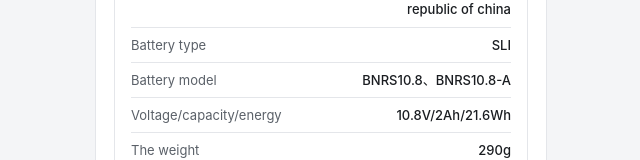
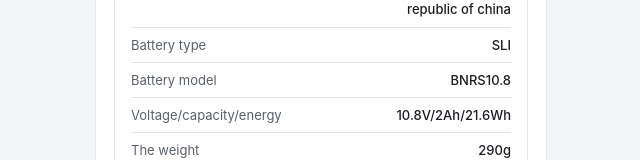
Before and after one commit to Lauvaya/loncin81316.github.io, a plain HTML site: page index.html in a window 1280 px wide. Shown: the part 493-653 px from the top of the page, without its empty margins (319-959 px from the left). Drawn offline with Linux system fonts and the light colour scheme.

Commit message:
Update index.html

```diff
--- a/index.html
+++ b/index.html
@@ -163,7 +163,7 @@
       <div class="row" data-page-node-id="c5M5g7FgwIGPtb9eSISYrJ"><div class="k" data-page-node-id="093EMCybl1I0ONhnqOVMWV">Battery type</div>
         <div class="v" data-page-node-id="kq2uJHOtFxKplASt1OrDt1">SLI</div></div>
       <div class="row" data-page-node-id="0FqNEq4CbRGbPkRpw2dglz"><div class="k" data-page-node-id="oi79KDzPUPJgWkKpylUByy">Battery model</div>
-        <div class="v" data-page-node-id="VmHfLqVa9LfPCV6JvQI6Ju">BNRS10.8、BNRS10.8-A</div></div>
+        <div class="v" data-page-node-id="VmHfLqVa9LfPCV6JvQI6Ju">BNRS10.8</div></div>
       <div class="row" data-page-node-id="1X3HMO30CppZsEzrDwXaoJ"><div class="k" data-page-node-id="TzHgWjDrfF3dbbjZKyhN5O">Voltage/capacity/energy</div>
         <div class="v" data-page-node-id="i8hraF1DCXQAPm86nyMgI8">10.8V/2Ah/21.6Wh</div></div>
       <div class="row" data-page-node-id="mTT5lVOPF9gJKrVCaIiKYM"><div class="k" data-page-node-id="HUp2lgRwihJBdKoyP7wvAC">The weight</div>
```
